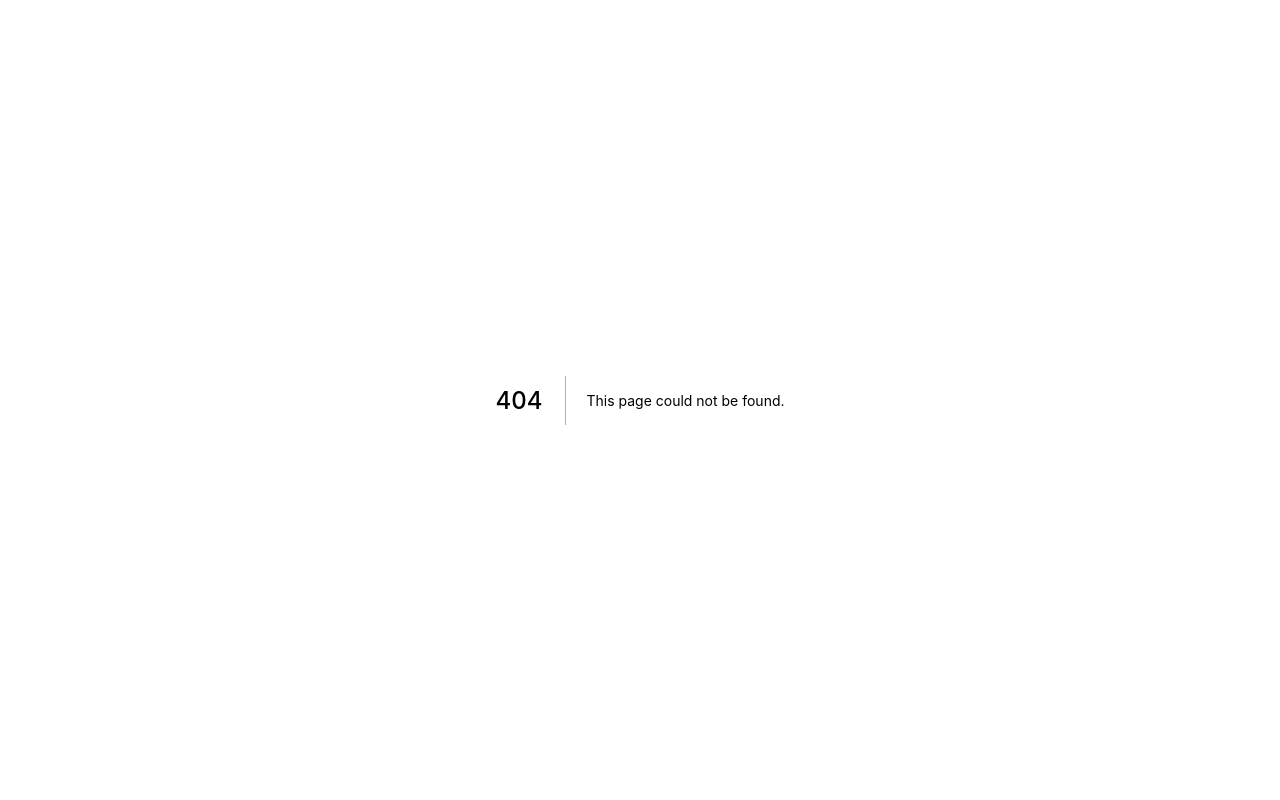
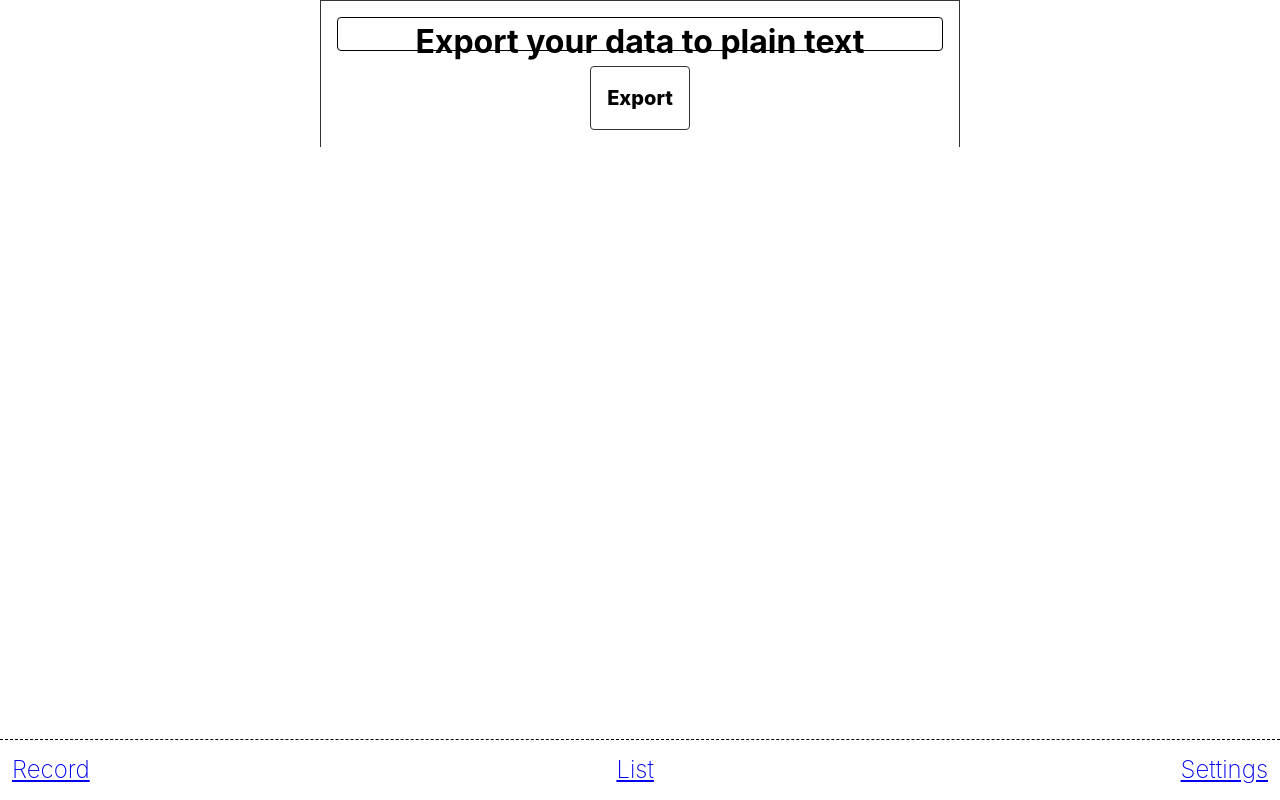
Before and after one commit to krzysztofzuraw/coffee-tracker, a Next.js app: page /settings in a window 1280 px wide. Before the commit this address had no page. Built offline with nearby package versions, Linux system fonts and the light colour scheme.

Commit message:
chore: add proper types

```diff
--- a/components/layout.tsx
+++ b/components/layout.tsx
@@ -16,7 +16,9 @@ export default function Layout({ children }: { children?: React.ReactNode }) {
             <li className={styles.footerListItem}>
               <Link href="/list">List</Link>
             </li>
-            <li className={styles.footerListItem}>Settings</li>
+            <li className={styles.footerListItem}>
+              <Link href="/settings">Settings</Link>
+            </li>
           </ul>
         </footer>
       </main>
--- /dev/null
+++ b/helpers/database.ts
@@ -0,0 +1,30 @@
+import { openDB, DBSchema } from 'idb';
+
+import { CoffeeEntry } from './models';
+
+export interface CoffeeTrackerDB extends DBSchema {
+  logs: {
+    value: {
+      date: number;
+      coffee: CoffeeEntry['coffee'];
+      roaster: CoffeeEntry['roaster'];
+      method: CoffeeEntry['method'];
+      grinder: CoffeeEntry['grinder'];
+      score: CoffeeEntry['score'];
+      notes: CoffeeEntry['notes'];
+    };
+    key: string;
+    indexes: { date: number };
+  };
+}
+
+export const initDatabase = () =>
+  openDB<CoffeeTrackerDB>('coffeeTracker', 1, {
+    upgrade(db) {
+      const store = db.createObjectStore('logs', {
+        keyPath: 'id',
+        autoIncrement: true,
+      });
+      store.createIndex('date', 'date');
+    },
+  });
--- /dev/null
+++ b/helpers/models.ts
@@ -0,0 +1,9 @@
+export type CoffeeEntry = {
+  coffee: string;
+  roaster: string;
+  method: string;
+  grinder: string;
+  score: string;
+  notes: string;
+  date: number;
+};
--- /dev/null
+++ b/pages/settings.tsx
@@ -0,0 +1,46 @@
+import React from 'react';
+import Layout from '../components/layout';
+
+import styles from '../styles/settings.module.css';
+import { initDatabase } from '../helpers/database';
+
+export default function SettingsPage() {
+  const exportData = async () => {
+    const db = await initDatabase();
+    const logs = await db.getAllFromIndex('logs', 'date');
+
+    const dataToExport = logs
+      .map((log) =>
+        [
+          '---',
+          `date: ${log.date}`,
+          `coffee: ${log.coffee}`,
+          `method: ${log.method}`,
+          `grinder: ${log.grinder}/40`,
+          `score: ${log.score}/10`,
+          '---',
+          `${log.notes}`,
+          '',
+        ].join('\r\n')
+      )
+      .join('\r\n');
+
+    const data = new Blob([dataToExport], { type: 'text/plain' });
+    const url = window.URL.createObjectURL(data);
+    const tempLink = document.createElement('a');
+    tempLink.href = url;
+    tempLink.setAttribute('download', 'export.txt');
+    tempLink.click();
+  };
+
+  return (
+    <Layout>
+      <div className={styles.exportData}>
+        <h1 className={styles.exportHeader}>Export your data to plain text</h1>
+        <button className={styles.exportButton} onClick={exportData}>
+          Export
+        </button>
+      </div>
+    </Layout>
+  );
+}
--- /dev/null
+++ b/styles/settings.module.css
@@ -0,0 +1,20 @@
+.exportData {
+  border: 1px solid black;
+  display: grid;
+  max-height: 30%;
+  place-items: center;
+  border-radius: 4px;
+}
+
+.exportButton {
+  padding: 1rem;
+  border: 1px solid #333;
+  font-size: 1.25rem;
+  border-radius: 4px;
+  font-weight: 800;
+  background-color: #fff;
+}
+
+.exportHeader {
+  text-align: center;
+}
```
Also changed, not shown: pages/index.tsx (+56 -48 lines), pages/list.tsx (+4 -14 lines).
